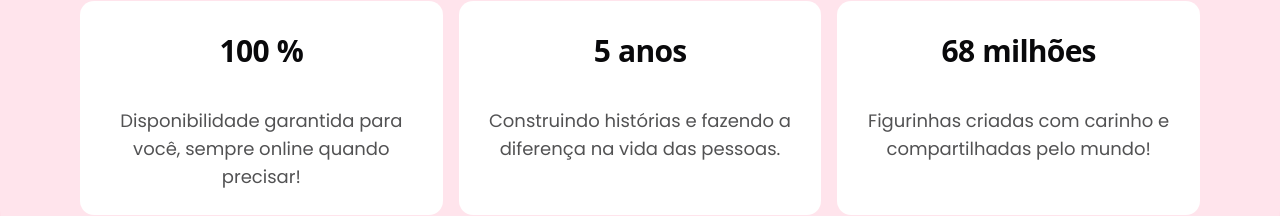
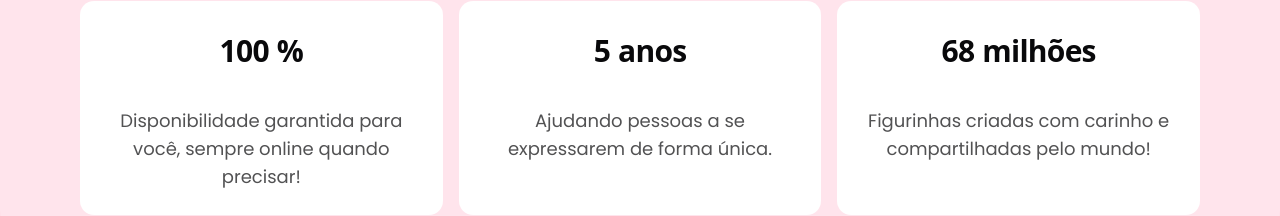
Before and after one commit to PedroMarques391/senpaiLP, a Next.js app: page / in a window 1280 px wide. Shown: the part 563-779 px from the top of the page. Built offline with nearby package versions, Linux system fonts and the light colour scheme.

Commit message:
feat: change description in data.botInfo.

```diff
--- a/src/data/data.botInfo.ts
+++ b/src/data/data.botInfo.ts
@@ -10,7 +10,7 @@ const achievements: IAchievement[] = [
     },
     {
         title: 5,
-        description: "Construindo histórias e fazendo a diferença na vida das pessoas.",
+        description: "Ajudando pessoas a se expressarem de forma única.",
         duration: 1.5,
         type: "anos"
     },
```
